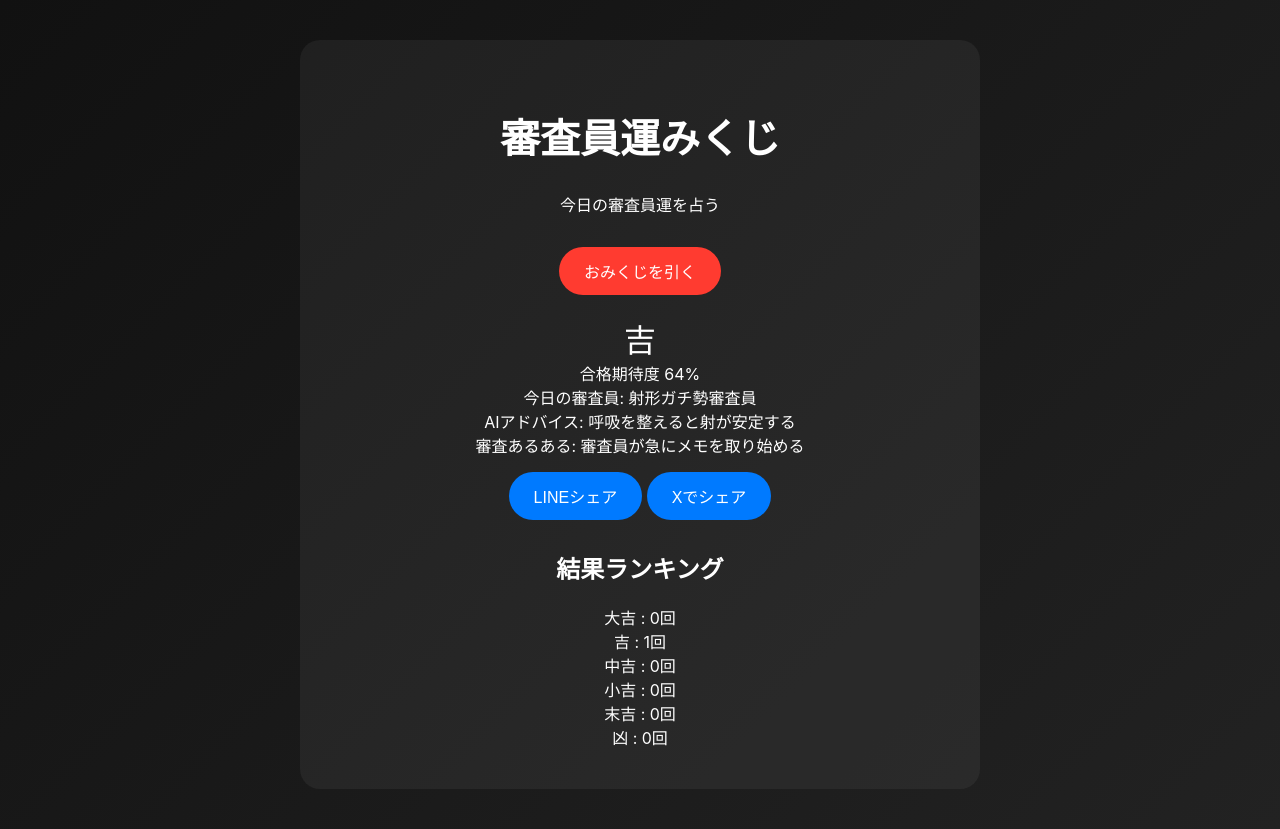
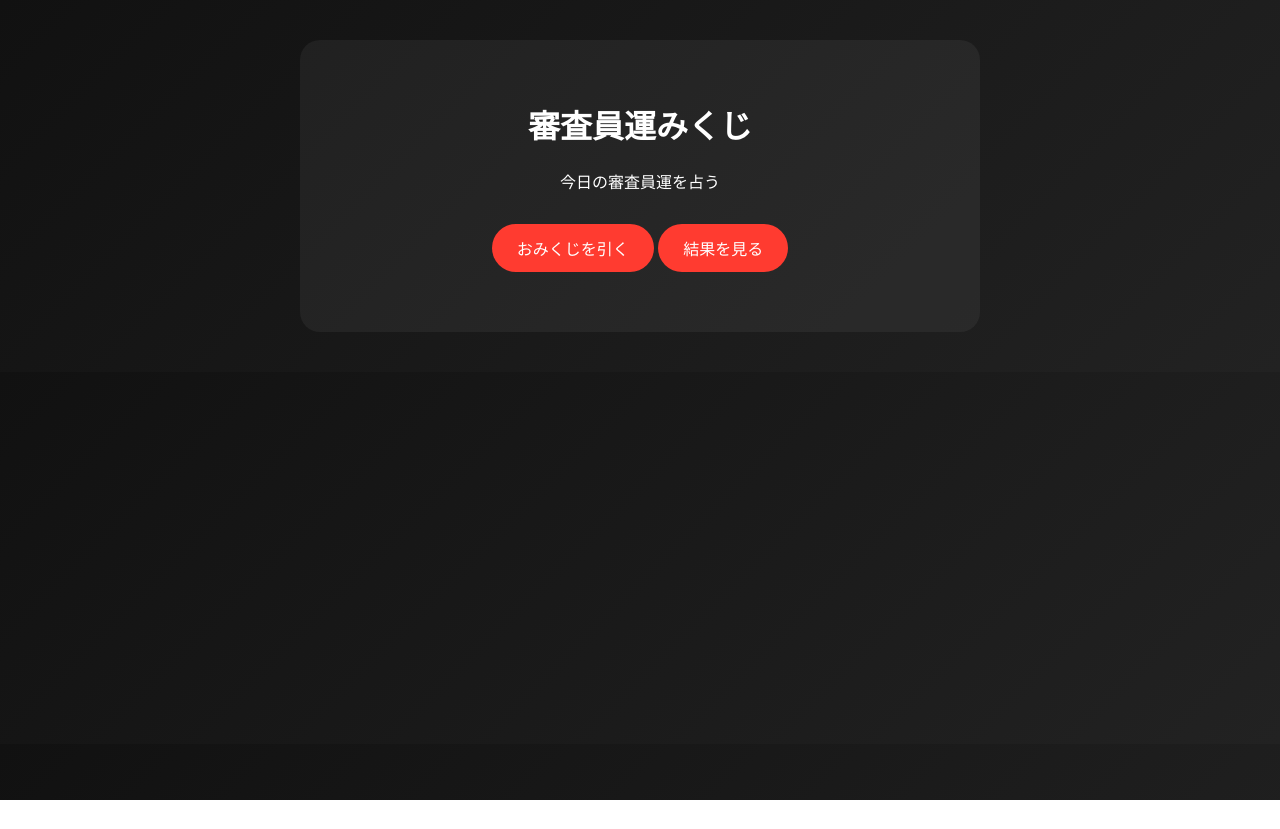
Before and after one commit to yo-code888/Japanese-archery, a plain HTML site: page index.html in a window 1280 px wide. Both pictures are taken after a click on the button "おみくじを引く". After the commit the page ends 800 px from the top, so only its background shows below. Drawn offline with Linux system fonts and the light colour scheme.

Commit message:
Update index.html

```diff
--- a/index.html
+++ b/index.html
@@ -4,7 +4,6 @@
 <head>
 
 <meta charset="UTF-8">
-
 <meta name="viewport" content="width=device-width, initial-scale=1.0">
 
 <title>審査員運みくじ</title>
@@ -18,10 +17,6 @@ background:linear-gradient(135deg,#111,#222);
 color:white;
 text-align:center;
 padding:40px;
-}
-
-h1{
-font-size:40px;
 }
 
 .card{
@@ -43,17 +38,30 @@ font-size:16px;
 cursor:pointer;
 }
 
+#shake{
+font-size:60px;
+margin-top:20px;
+display:none;
+animation:shake 0.5s infinite;
+}
+
+@keyframes shake{
+
+0%{transform:rotate(0deg)}
+25%{transform:rotate(5deg)}
+50%{transform:rotate(-5deg)}
+75%{transform:rotate(5deg)}
+100%{transform:rotate(0deg)}
+
+}
+
 .result{
 font-size:32px;
 margin-top:20px;
 }
 
-.share button{
-background:#007aff;
-}
-
-.ranking{
-margin-top:30px;
+.hidden{
+display:none;
 }
 
 </style>
@@ -68,7 +76,11 @@ margin-top:30px;
 
 <p>今日の審査員運を占う</p>
 
-<button onclick="draw()">おみくじを引く</button>
+<button onclick="startOmikuji()">おみくじを引く</button>
+
+<div id="shake">🎴</div>
+
+<button id="openBtn" class="hidden" onclick="draw()">結果を見る</button>
 
 <div class="result" id="result"></div>
 
@@ -77,24 +89,6 @@ margin-top:30px;
 <div id="judge"></div>
 
 <div id="advice"></div>
-
-<div id="aruaru"></div>
-
-<div class="share">
-
-<button onclick="shareLine()">LINEシェア</button>
-
-<button onclick="shareX()">Xでシェア</button>
-
-</div>
-
-<div class="ranking">
-
-<h2>結果ランキング</h2>
-
-<div id="ranking"></div>
-
-</div>
 
 </div>
 
@@ -120,14 +114,6 @@ const advice=[
 "基本動作を意識"
 ]
 
-const aruaru=[
-"審査員が急にメモを取り始める",
-"射位に入った瞬間から見られている",
-"離れの瞬間に審査員がうなずく",
-"会が短いとすぐバレる",
-"審査員が微妙な表情"
-]
-
 function getCookie(name){
 
 let value="; "+document.cookie
@@ -150,7 +136,7 @@ document.cookie=name+"="+value+";expires="+d.toUTCString()+";path=/"
 
 }
 
-function draw(){
+function startOmikuji(){
 
 if(getCookie("omikuji")){
 
@@ -160,13 +146,25 @@ return
 
 }
 
+document.getElementById("shake").style.display="block"
+
+setTimeout(()=>{
+
+document.getElementById("shake").style.display="none"
+
+document.getElementById("openBtn").classList.remove("hidden")
+
+},2000)
+
+}
+
+function draw(){
+
 const fortune=fortunes[Math.floor(Math.random()*fortunes.length)]
 
 const judge=judges[Math.floor(Math.random()*judges.length)]
 
 const adv=advice[Math.floor(Math.random()*advice.length)]
-
-const aru=aruaru[Math.floor(Math.random()*aruaru.length)]
 
 const rate=Math.floor(Math.random()*60)+40
 
@@ -178,89 +176,9 @@ document.getElementById("judge").innerText="今日の審査員: "+judge
 
 document.getElementById("advice").innerText="AIアドバイス: "+adv
 
-document.getElementById("aruaru").innerText="審査あるある: "+aru
-
 setCookie("omikuji","done")
 
-saveRanking(fortune)
-
 }
-
-function saveRanking(result){
-
-let data=localStorage.getItem("ranking")
-
-if(!data){
-
-data={
-
-"大吉":0,
-
-"吉":0,
-
-"中吉":0,
-
-"小吉":0,
-
-"末吉":0,
-
-"凶":0
-
-}
-
-}else{
-
-data=JSON.parse(data)
-
-}
-
-data[result]++
-
-localStorage.setItem("ranking",JSON.stringify(data))
-
-showRanking()
-
-}
-
-function showRanking(){
-
-let data=localStorage.getItem("ranking")
-
-if(!data) return
-
-data=JSON.parse(data)
-
-let html=""
-
-for(let key in data){
-
-html+=key+" : "+data[key]+"回<br>"
-
-}
-
-document.getElementById("ranking").innerHTML=html
-
-}
-
-function shareLine(){
-
-const url=encodeURIComponent(location.href)
-
-window.open("https://social-plugins.line.me/lineit/share?url="+url)
-
-}
-
-function shareX(){
-
-const text=encodeURIComponent("審査員運みくじを引いてみた！")
-
-const url=encodeURIComponent(location.href)
-
-window.open("https://twitter.com/intent/tweet?text="+text+"&url="+url)
-
-}
-
-showRanking()
 
 </script>
 
```
